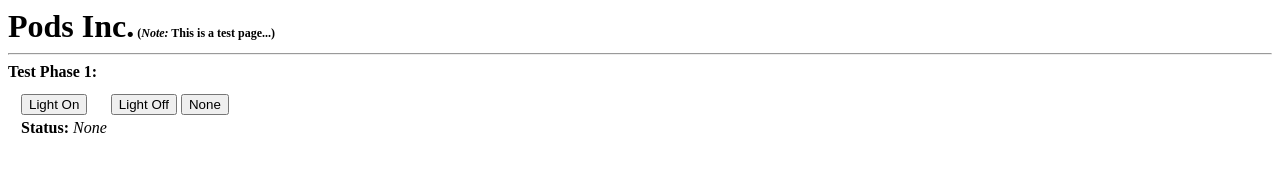
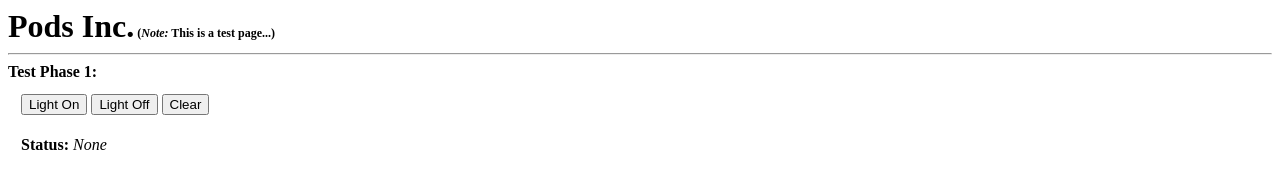
Before and after one commit to muriox/podsinc, a plain HTML site: page index.html in a window 1280 px wide. Drawn offline with Linux system fonts and the light colour scheme.

Commit message:
Update index.html

```diff
--- a/index.html
+++ b/index.html
@@ -33,8 +33,10 @@
       <tr>
         <td><input id="ON" type="button" onclick="itsOn()" value="Light On"></td>
         <td><input id="OFF" type="button" onclick="itsOff()" value="Light Off"></td>
-        <td><input id="cls" type="button" onclick="clear()" value="None"></td>
+        <td><input id="cls" type="button" onclick="clear()" value="Clear"></td>
       </tr>
+    </table>
+    <table>
       <tr>
         <td><b>Status: </b><i id="status">None</i></td>
       </tr>
```
